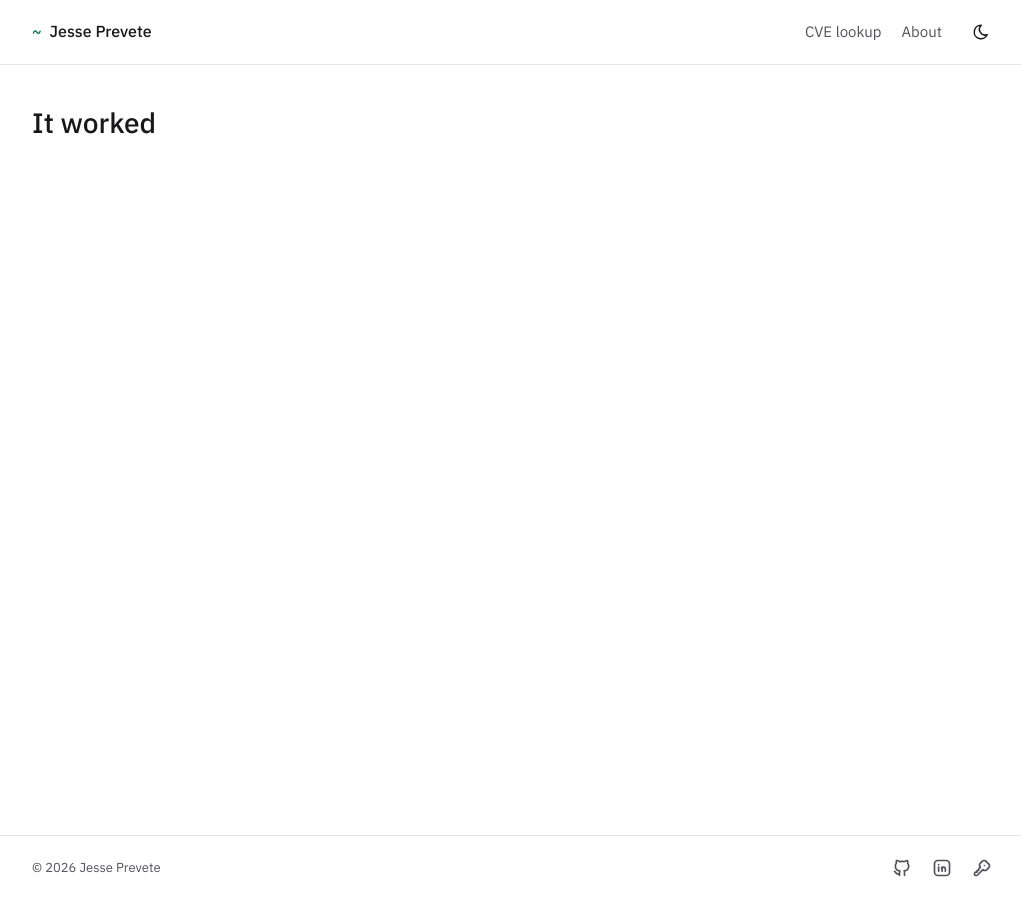
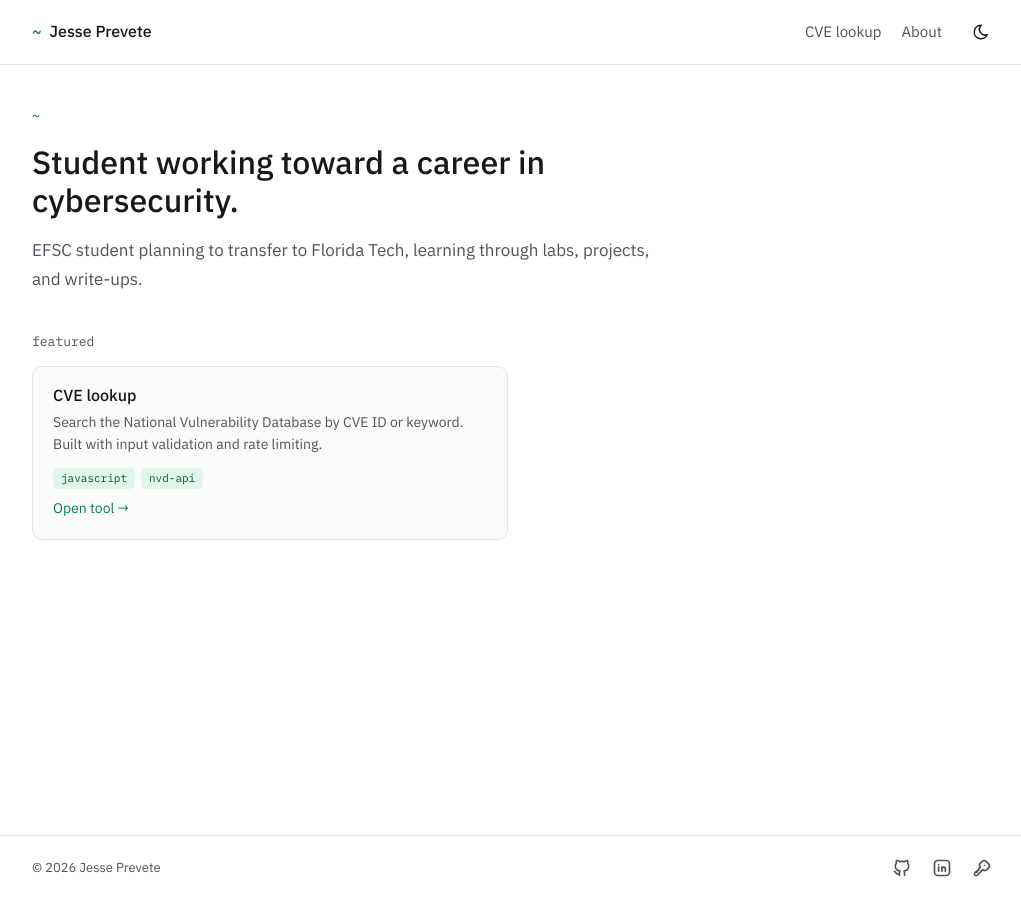
Before and after one commit to JessePrevete/JessePrevete.github.io, a Jekyll site: the page built from index.md, in a window 1280 px wide. Shown: the whole page, without its empty margins (124-1145 px from the left). Built offline with Jekyll 4.4.1, drawn with Linux system fonts in a browser that asks for light colours.

Commit message:
Add home page, featured cards, and local CSP check

```diff
--- a/_config.yml
+++ b/_config.yml
@@ -10,7 +10,12 @@ author:
 
 social:
   github: JessePrevete
-  linkedin: https://www.linkedin.com/in/jesse-prevete-62935b373//
+  linkedin: https://www.linkedin.com/in/jesse-prevete/
+
+email: jesseprevete@gmail.com
+
+# Shown under the home intro. Leave empty to hide.
+availability: ""
 
 markdown: kramdown
 kramdown:
--- /dev/null
+++ b/_data/featured.yml
@@ -0,0 +1,8 @@
+# Featured work on the home page, in display order.
+# Each card links to "url". Remove an entry to unfeature it.
+
+- title: CVE lookup
+  summary: Search the National Vulnerability Database by CVE ID or keyword. Built with input validation and rate limiting.
+  tags: [javascript, nvd-api]
+  url: /cve-lookup/
+  link: Open tool
--- a/_includes/breadcrumbs.html
+++ b/_includes/breadcrumbs.html
@@ -5,7 +5,13 @@
 {%- assign crumbs = page.url | remove_first: "/" | split: "/" -%}
 <nav class="breadcrumbs" aria-label="Breadcrumb">
   <ol>
-    <li><a href="{{ '/' | relative_url }}"><span aria-hidden="true">~</span><span class="visually-hidden">Home</span></a></li>
+        <li>
+      {%- if page.url == "/" %}
+      <span aria-current="page"><span aria-hidden="true">~</span><span class="visually-hidden">Home</span></span>
+      {%- else %}
+      <a href="{{ '/' | relative_url }}"><span aria-hidden="true">~</span><span class="visually-hidden">Home</span></a>
+      {%- endif %}
+    </li>
     {%- assign path = "/" %}
     {%- for crumb in crumbs %}
       {%- assign path = path | append: crumb | append: "/" %}
--- /dev/null
+++ b/_includes/card.html
@@ -0,0 +1,22 @@
+{%- comment %}
+  A clickable card. Usage:
+  {% include card.html title="..." summary="..." tags=array url="/path/" link="Read more" %}
+
+  The title is the real link; its ::after stretches over the whole
+  card so the entire card is clickable, while screen readers hear one
+  clear link named after the title instead of "Read more".
+{% endcomment -%}
+<article class="card">
+  <h3 class="card-title"><a href="{{ include.url | relative_url }}">{{ include.title }}</a></h3>
+  {%- if include.summary %}
+  <p class="card-summary">{{ include.summary }}</p>
+  {%- endif %}
+  {%- if include.tags.size > 0 %}
+  <ul class="tags" aria-label="Tags">
+    {%- for tag in include.tags %}
+    <li>{{ tag }}</li>
+    {%- endfor %}
+  </ul>
+  {%- endif %}
+  <span class="card-more" aria-hidden="true">{{ include.link | default: "Read more" }} →</span>
+</article>
--- a/_includes/head.html
+++ b/_includes/head.html
@@ -1,4 +1,11 @@
 <meta charset="utf-8">
+{%- comment %}
+  CSP check. Local testing only. Violations show up in the console while
+  you build.
+{% endcomment %}
+{%- if jekyll.environment == "development" %}
+<meta http-equiv="Content-Security-Policy" content="default-src 'self'; script-src 'self'; style-src 'self'; img-src 'self'; font-src 'self'; connect-src 'self' https://services.nvd.nist.gov; object-src 'none'; base-uri 'self'; form-action 'self'">
+{%- endif %}
 <meta name="viewport" content="width=device-width, initial-scale=1">
 <script src="{{ '/assets/js/theme-init.js' | relative_url }}"></script>
 <link rel="stylesheet" href="{{ '/assets/css/main.css' | relative_url }}">
--- /dev/null
+++ b/_layouts/home.html
@@ -0,0 +1,26 @@
+---
+layout: default
+---
+{% include breadcrumbs.html %}
+<section class="hero">
+  <h1 class="hero-title">{{ page.headline }}</h1>
+  {%- if page.intro %}
+  <p class="hero-intro">{{ page.intro }}</p>
+  {%- endif %}
+  {%- if site.availability != "" and site.availability %}
+  <p class="hero-availability">{{ site.availability }} · <a href="mailto:{{ site.email }}">{{ site.email }}</a></p>
+  {%- endif %}
+</section>
+
+{%- if site.data.featured.size > 0 %}
+<section class="home-section" aria-labelledby="featured-heading">
+  <h2 id="featured-heading" class="section-label">featured</h2>
+  <div class="card-grid">
+    {%- for item in site.data.featured %}
+    {% include card.html title=item.title summary=item.summary tags=item.tags url=item.url link=item.link %}
+    {%- endfor %}
+  </div>
+</section>
+{%- endif %}
+
+{{ content }}
--- a/assets/css/main.css
+++ b/assets/css/main.css
@@ -549,3 +549,125 @@ body {
 .breadcrumbs [aria-current] {
   color: var(--accent);
 }
+
+/* ---------- 13. Home ---------- */
+
+.hero {
+  max-width: var(--measure);
+  padding: 0 0 2.5rem;
+}
+
+.hero-title {
+  margin: 0 0 1rem;
+  font-size: 2rem;
+  line-height: 1.2;
+}
+
+.hero-intro {
+  margin: 0;
+  font-size: 1.0625rem;
+  color: var(--muted);
+}
+
+/* The availability line: a quiet footnote, not a call to action. */
+.hero-availability {
+  margin: 1.25rem 0 0;
+  font-size: 0.875rem;
+  color: var(--muted);
+}
+
+.home-section {
+  padding-bottom: 2.5rem;
+}
+
+/* Small mono labels above home sections ("featured", "recent write-ups"). */
+.section-label {
+  margin: 0 0 1rem;
+  font-family: var(--font-mono);
+  font-size: 0.8125rem;
+  font-weight: 400;
+  color: var(--muted);
+}
+
+@media (max-width: 40rem) {
+  .hero-title { font-size: 1.625rem; }
+}
+
+
+/* ---------- 14. Cards and tags ---------- */
+
+.card-grid {
+  display: grid;
+  grid-template-columns: repeat(auto-fill, minmax(20rem, 1fr));
+  gap: 1rem;
+}
+
+.card {
+  position: relative;
+  display: flex;
+  flex-direction: column;
+  padding: 1.125rem 1.25rem;
+  background: var(--card);
+  border: 1px solid var(--line);
+  border-radius: 10px;
+}
+
+/* The whole card responds when hovered or focused. */
+.card:hover {
+  border-color: var(--accent);
+}
+.card:has(a:focus-visible) {
+  outline: 2px solid var(--accent);
+  outline-offset: 2px;
+}
+
+.card-title {
+  margin: 0 0 0.375rem;
+  font-size: 1rem;
+}
+.card-title a {
+  color: var(--text);
+  text-decoration: none;
+}
+.card-title a:focus-visible {
+  outline: none; /* the card's outline above replaces it */
+}
+/* Stretches the title link over the whole card. */
+.card-title a::after {
+  content: "";
+  position: absolute;
+  inset: 0;
+  border-radius: inherit;
+}
+
+.card-summary {
+  margin: 0 0 0.75rem;
+  font-size: 0.875rem;
+  line-height: 1.6;
+  color: var(--muted);
+}
+
+.card-more {
+  margin-top: auto;
+  padding-top: 0.5rem;
+  font-size: 0.875rem;
+  color: var(--accent);
+}
+
+.tags {
+  display: flex;
+  flex-wrap: wrap;
+  gap: 0.375rem;
+  margin: 0;
+  padding: 0;
+  list-style: none;
+}
+.tags li {
+  padding: 0.125rem 0.5rem;
+  font-family: var(--font-mono);
+  font-size: 0.6875rem;
+  line-height: 1.6;
+  color: var(--tag-text);
+  background: var(--tag-bg);
+  border-radius: 5px;
+}
--- a/index.md
+++ b/index.md
@@ -1,4 +1,5 @@
 ---
-layout: default
+layout: home
+headline: Student working toward a career in cybersecurity.
+intro: EFSC student planning to transfer to Florida Tech, learning through labs, projects, and write-ups.
 ---
-# It worked
```
